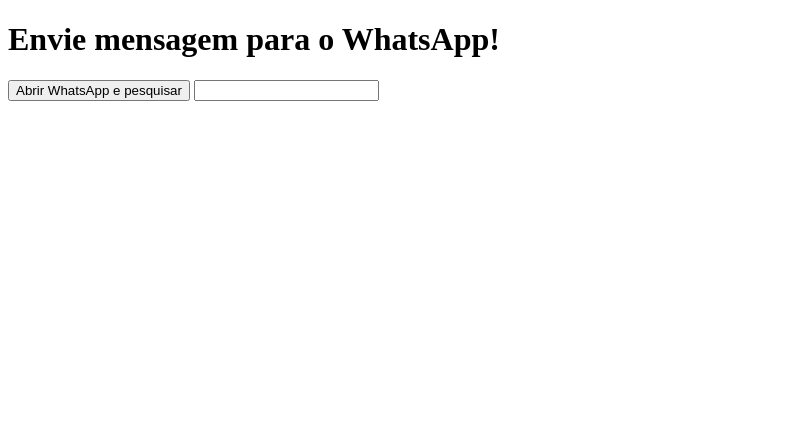
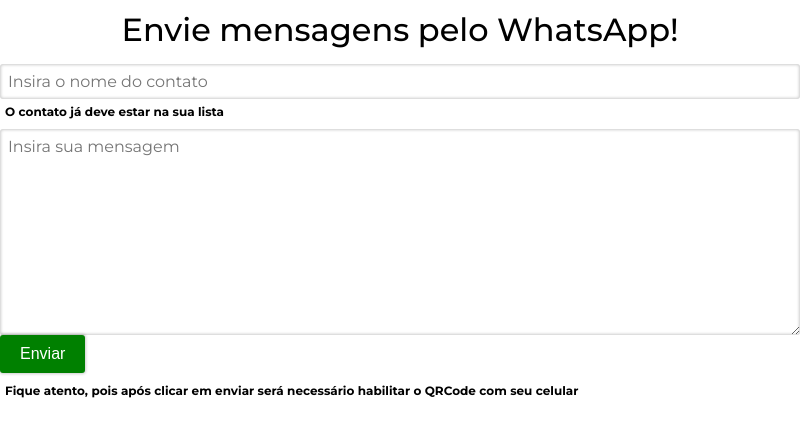
Before and after one commit to MatheusDOlivNasc/whatsapp-bot, an Electron app: page src/render/index.html in a window 800 px wide. Drawn offline with Linux system fonts and the light colour scheme; no server answers.

Commit message:
Visual update

```diff
--- a/src/render/index.html
+++ b/src/render/index.html
@@ -1,17 +1,30 @@
 <!DOCTYPE html>
 <html lang="en">
+
 <head>
   <meta charset="UTF-8">
   <meta name="viewport" content="width=device-width, initial-scale=1.0">
   <meta http-equiv="Content-Security-Policy" content="script-src 'self';">
   <link rel="stylesheet" href="style.css">
-  <title>Oiee!</title>
+  <link rel="preconnect" href="https://fonts.googleapis.com">
+  <link rel="preconnect" href="https://fonts.gstatic.com" crossorigin>
+  <link href="https://fonts.googleapis.com/css2?family=Montserrat:wght@300;400;500;700&display=swap" rel="stylesheet">
+  <title>Whatsapp Desktop Bot!</title>
 </head>
+
 <body>
-  <h1>Envie mensagem para o WhatsApp!</h1>
-  <button type="button" id="button-search">Abrir WhatsApp e pesquisar</button>
-  <input type="text" name="search" id="search">
-  <div id="loading"></div>
+  <div class="container">
+    <h1>Envie mensagens pelo WhatsApp!</h1>
+    <input placeholder="Insira o nome do contato" type="text" name="contact" id="contact">
+    <p class="info">O contato já deve estar na sua lista</p>
+    <textarea placeholder="Insira sua mensagem" type="text" name="message" id="message" rows="10"></textarea>
+    <div class="buttons">
+      <button type="button" class="button" id="button-search">Enviar</button>
+    </div>
+    <p class="info">Fique atento, pois após clicar em enviar será necessário habilitar o QRCode com seu celular</p>
+    <div id="loading"></div>
+  </div>
   <script src="app.js"></script>
 </body>
+
 </html>
--- a/src/render/style.css
+++ b/src/render/style.css
@@ -0,0 +1,59 @@
+body, body * {
+  box-sizing: border-box;
+  margin: 0;
+  padding: 0;
+}
+.container {
+  max-width: 1040px;
+  margin: 0 auto;
+}
+h1 {
+  font-family: 'Montserrat', sans-serif;
+  padding: 10px;
+  font-weight: 500;
+  text-align: center;
+}
+
+input, textarea {
+  font-family: 'Montserrat', sans-serif;
+  font-size: 1rem;
+  display: block;
+  width: 100%;
+  margin: 5px auto 0 auto;
+  padding: 8px;
+  border-radius: 3px;
+  border: 0;
+  box-shadow: inset 0 0 3px 1px rgba(0,0,0,.2);
+  outline-color: green;
+}
+
+.buttons {
+  margin: 0 auto 5px auto;
+}
+
+.button {
+  background-color: green;
+  color: white;
+  padding: 10px 20px;
+
+  outline: none;
+  transition: all .3s ease-in-out;
+  cursor: pointer;
+  border-radius: 3px;
+  border: 0;
+  font-size: 1rem;
+
+  box-shadow: 0 0 3px 1px rgba(0,0,0,.2);
+}
+
+.button:hover {
+  background-color: rgb(42, 163, 42);
+}
+
+p {
+  font-family: 'Montserrat', sans-serif;
+  font-size: .75rem;
+  font-weight: 700;
+  padding: 5px;
+  display: block;
+}
```
